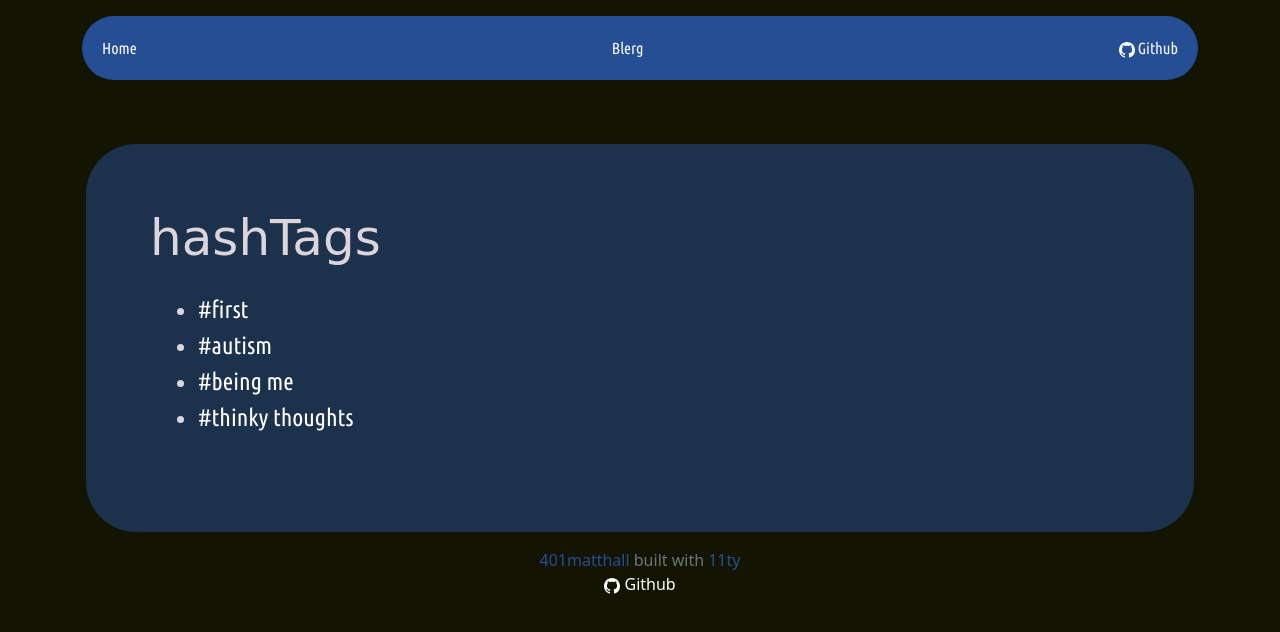
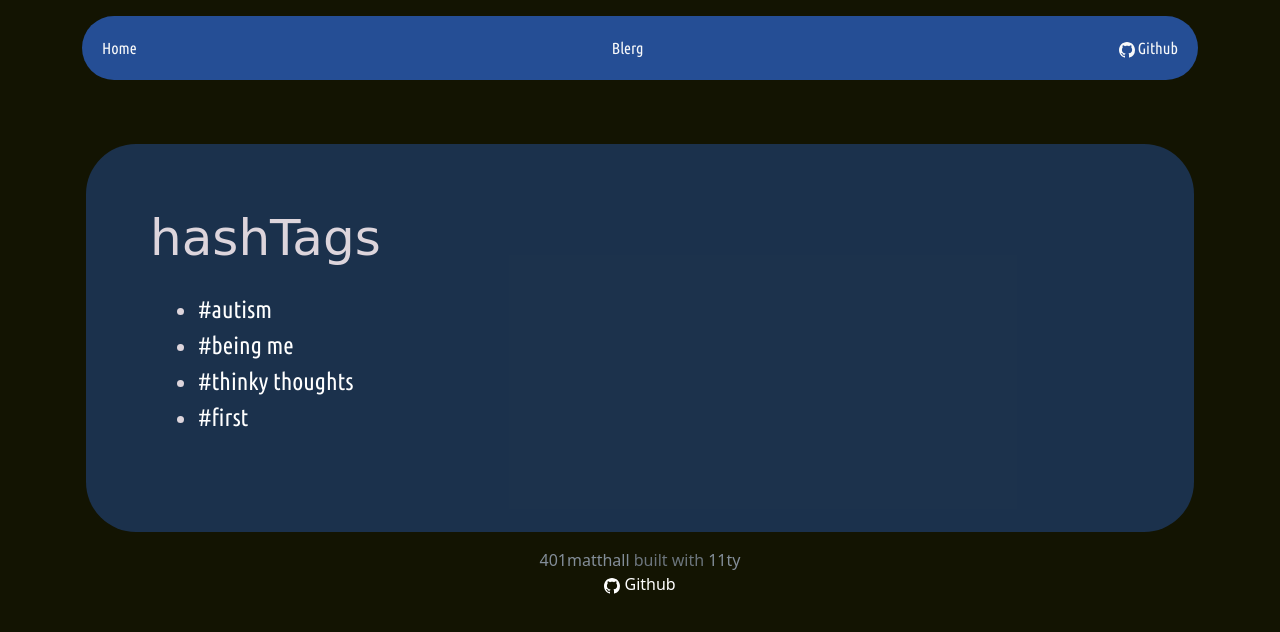
Before and after one commit to 401matthall/401matthall.github.io, an Eleventy site: page docs/tags/index.html in a window 1280 px wide. Built offline with nearby package versions, Linux system fonts and the light colour scheme; Eleventy itself is replaced by a stand-in of ours; files that its build step writes are made by us from their sources; a web font is replaced by a local one.

Commit message:
Viewed links contrast was painful. Updated to something more bearable.

```diff
--- a/css/index.css
+++ b/css/index.css
@@ -69,7 +69,7 @@ a:visited,
 a:active,
 a:hover,
 a:link {
-  color: rgb(49, 118, 247, 0.6);
+  color: rgb(206, 223, 255, 0.6);
   text-decoration: none;
 }
 .danger {
--- a/docs/css/index.css
+++ b/docs/css/index.css
@@ -69,7 +69,7 @@ a:visited,
 a:active,
 a:hover,
 a:link {
-  color: rgb(49, 118, 247, 0.6);
+  color: rgb(206, 223, 255, 0.6);
   text-decoration: none;
 }
 .danger {
--- a/docs/tags/index.html
+++ b/docs/tags/index.html
@@ -54,9 +54,6 @@
 <ul>
 
 
-<li>  <a href="/tags/first/" class="text-white">#first</a></li>
-
-
 <li>  <a href="/tags/autism/" class="text-white">#autism</a></li>
 
 
@@ -64,6 +61,9 @@
 
 
 <li>  <a href="/tags/thinky-thoughts/" class="text-white">#thinky thoughts</a></li>
+
+
+<li>  <a href="/tags/first/" class="text-white">#first</a></li>
 
 </ul>
 </div>
```
Also changed, not shown: docs/page-list/index.html (+4 -4 lines), docs/sitemap.xml (+5 -5 lines).
